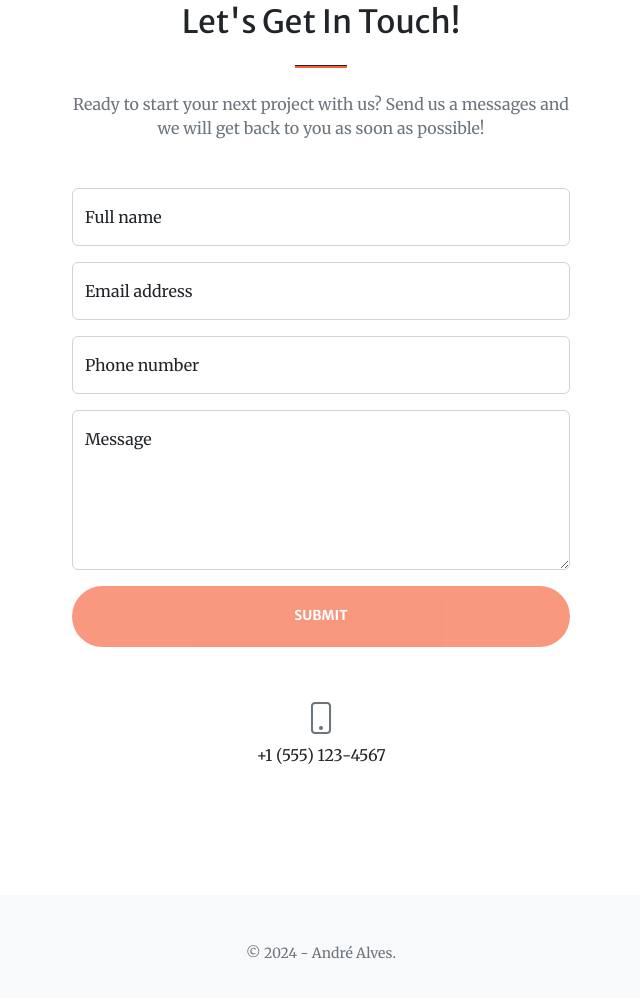
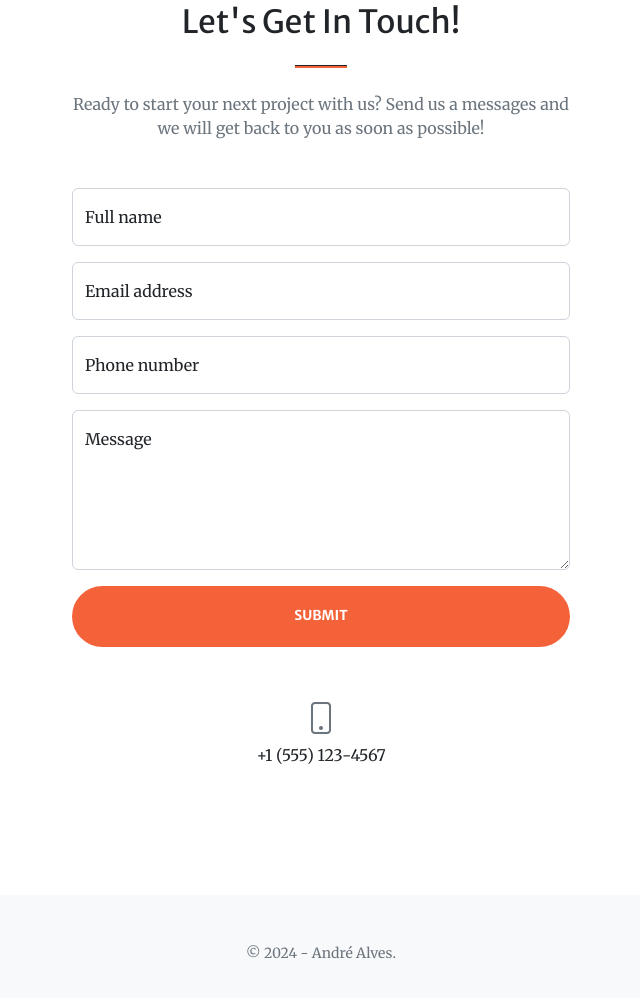
Before and after one commit to andreluizjaques/Portfolio, a plain HTML site: page index.html in a window 1280 px wide. Shown: the part 2956-3954 px from the top of the page, without its empty margins (319-959 px from the left). Drawn offline with nearby package versions, Linux system fonts and the light colour scheme; some packages are replaced by stand-ins of ours; a script that the page names is missing.

Commit message:
botao submit

```diff
--- a/index.html
+++ b/index.html
@@ -262,7 +262,7 @@
                             <div class="text-center text-danger mb-3">Error sending message!</div>
                         </div>
                         <!-- Submit Button-->
-                        <div class="d-grid"><button class="btn btn-primary btn-xl disabled" id="submitButton"
+                        <div class="d-grid"><button class="btn btn-primary btn-xl" id="submitButton"
                                 type="submit">Submit</button></div>
                     </form>
                 </div>
```
